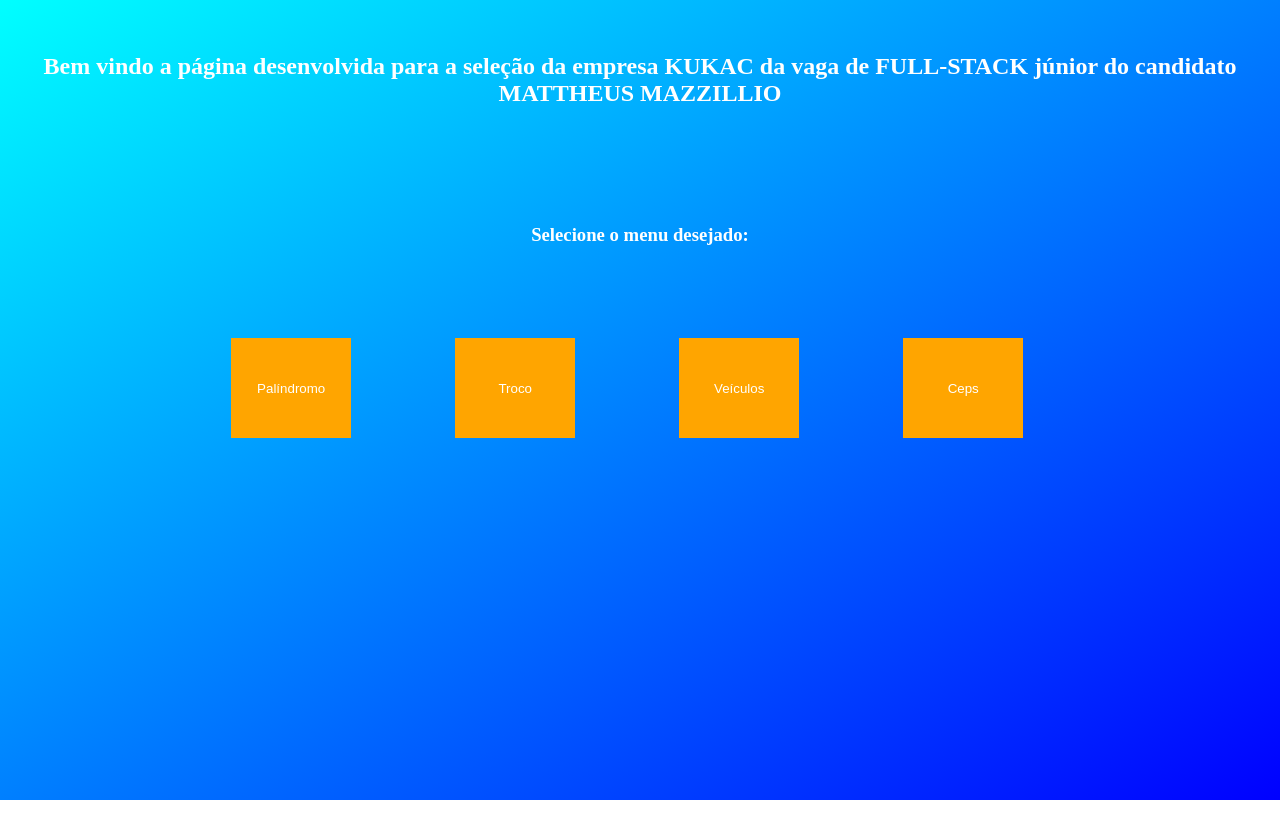
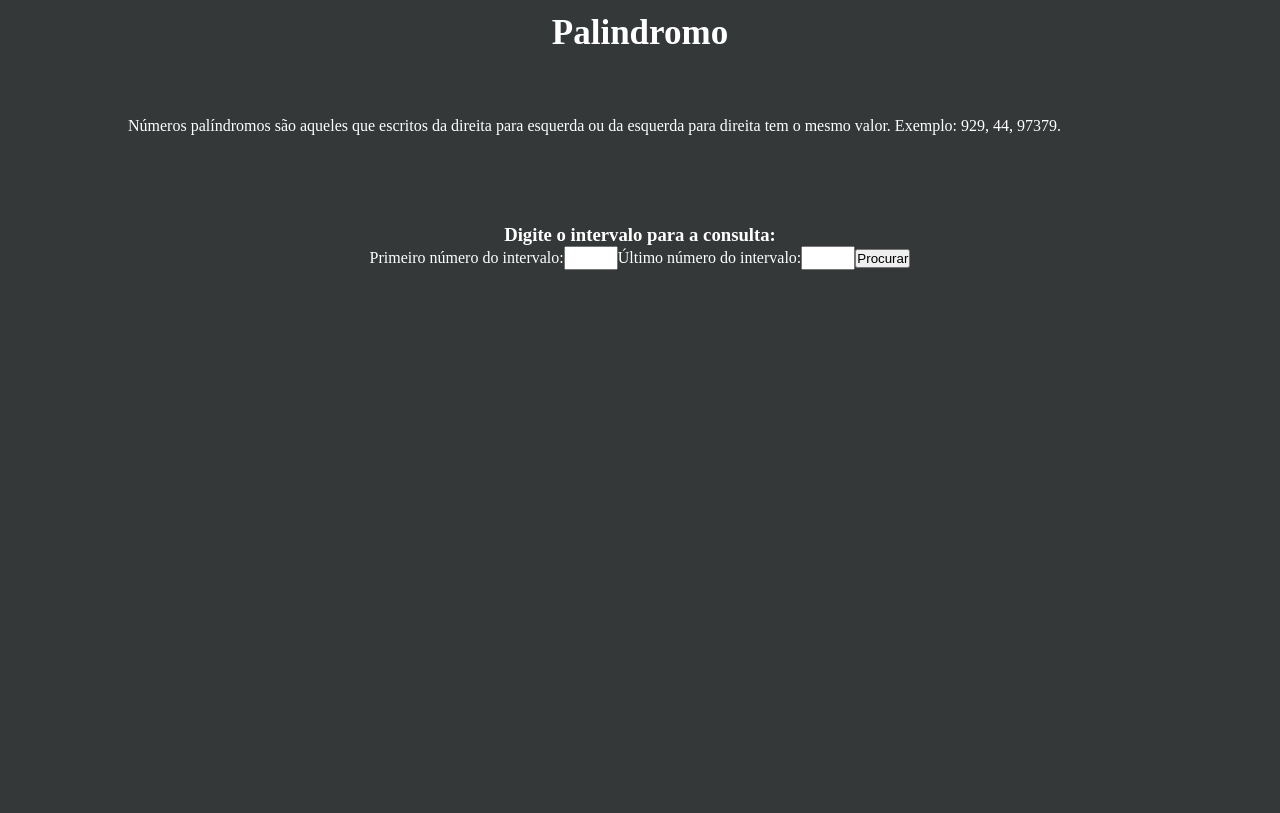
Before and after one commit to mazzillio/Teste-FullStack, a React (Create React App) app in the folder front/: page /palindromo in a window 1280 px wide. Built offline with nearby package versions, Linux system fonts and the light colour scheme.

Commit message:
Feitas as paginas de Palindrome e Troco

```diff
--- a/front/package.json
+++ b/front/package.json
@@ -10,6 +10,7 @@
     "react": "^17.0.2",
     "react-dom": "^17.0.2",
     "react-router": "^6.2.1",
+    "react-router-dom": "^6.2.1",
     "react-scripts": "5.0.0",
     "web-vitals": "^2.1.0"
   },
--- a/front/public/index.css
+++ b/front/public/index.css
@@ -2,3 +2,7 @@
     margin: 0;
     padding: 0;
 }
+#root{
+    width: 100vw;
+    height: 100vh;
+}
--- a/front/src/App.js
+++ b/front/src/App.js
@@ -5,16 +5,17 @@
   return (
     <div className={styles.App}>
       <header className={styles.AppHeader}>
-          <h2>Bem vindo a página desenvolvida para a seleção da empresa KUKAC da vaga de FULL-STACK júnior
+          <h1>Bem vindo</h1>
+          <h4>Página desenvolvida para a seleção da empresa KUKAC da vaga de FULL-STACK júnior
             do candidato MATTHEUS MAZZILLIO
-          </h2>
+          </h4>
       </header>
       <main className={styles.Main}>
-        <h3>Selecione o menu desejado:</h3>
+        <h2>Selecione o menu desejado:</h2>
         <section className={styles.SectionBtns}>
           <BtnRedirect title='Palíndromo' link='/palindromo'/>
           <BtnRedirect title='Troco' link='/troco'/>
-          <BtnRedirect title='Veículos' link='/ceiculos'/>
+          <BtnRedirect title='Veículos' link='/veiculos'/>
           <BtnRedirect title='Ceps' link='/ceps'/>
         </section>
       </main>
--- a/front/src/assets/app.module.css
+++ b/front/src/assets/app.module.css
@@ -1,26 +1,31 @@
 .App{
-    width: 100vw;
     height: 100vh;
-    background-image: linear-gradient(to bottom right,aqua,blue);
+    background-color: #353839;
+    color:white;
     margin:0;
-    padding: 0;
-    display: block;
+    padding: 3%;
+
 }
 .AppHeader{
-    color:white;
-    height: 20vh;
-    display: flex;
+    display: block;
     text-align: center;
     align-items: center;
 }
+.AppHeader h1{
+    font-weight: bolder;
+    font-size: 60px;
+}
+.AppHeader h4{
+    padding-top: 3%;
+}
 .Main{
-    padding: 5% ;
     text-align: center;
-    color:white
+    margin-top: 5%;
 }
+
 .SectionBtns{
-    width:70vw;
-    padding: 8% 10% 0 10%;
+    width:75vw;
+    padding: 4% 10% 0 10%;
     display: flex;
     justify-content: space-around;
 
--- a/front/src/assets/btnRedirects.module.css
+++ b/front/src/assets/btnRedirects.module.css
@@ -1,12 +1,19 @@
 .btn{
-    width:120px;
-    height: 100px;
-    background-color: orange;
-    color:white;
+    width:220px;
+    height: 120px;
+    background-color: #98ff98;
     border-style: none;
+    border:2px dolid;
+    border-radius: 10px;
+    font-size: 30px;
+    text-shadow: 0.5px 0.5px #696969;
+    color:#696969;
 
 }
+.link{
+    text-decoration: none;
+}
 .btn:hover{
-    background-color: yellow;
+    /*background-color: ;*/
     cursor: pointer;
 }
--- /dev/null
+++ b/front/src/assets/palindromo.module.css
@@ -0,0 +1,35 @@
+.div{
+    height: 100vh;
+    background-color: #353839;
+    display: block;
+    text-align: center;
+    color:white;
+    padding-top: 1%;
+    justify-content: center;
+}
+header p{
+    margin-top: 5%;
+}
+.Main{
+    margin-top: 7%;
+}
+section input{
+    height: 20px;
+    width: 50px;
+}
+.sectionList{
+    height: 100%;
+}
+.list{
+    margin-top:2%;
+    background-color:#353839 ;
+    color:white;
+    display: grid;
+    grid-template-columns: repeat(5,1fr);
+    list-style: none;
+}
+.list li{
+    font-size: 18px;
+    font-weight: bolder;
+    margin: 1%;
+}
--- /dev/null
+++ b/front/src/assets/troco.module.css
@@ -0,0 +1,22 @@
+.div{
+    height: 100vh;
+    background-color: #353839;
+    display: block;
+    text-align: center;
+    color:white;
+    padding-top: 1%;
+    justify-content: center;
+}
+header h1{
+    font-weight: bolder;
+    font-size: 35px;
+}
+header p{
+    margin-top: 5%;
+    padding:0 10%;
+    max-width: 80vw;
+    text-align: justify;
+}
+.divSessao{
+    margin-top: 7%;
+}
--- a/front/src/components/btnRedirect.js
+++ b/front/src/components/btnRedirect.js
@@ -1,12 +1,15 @@
+import { Link } from 'react-router-dom'
 import styles from '../assets/btnRedirects.module.css'
 
 export default function BtnRedirect({link,title}){
 
     return(
-        <button className={styles.btn}
-        onClick={()=>window.open(link,'_blank')}>
-            {title}
-        </button>
+        <Link className={styles.link} to={link}>
+            <button className={styles.btn}>
+                    {title}
+
+            </button>
+        </Link>
     )
 
 }
--- /dev/null
+++ b/front/src/components/palindromo.js
@@ -0,0 +1,58 @@
+import { useEffect, useState } from 'react'
+import styles from '../assets/palindromo.module.css'
+import {api} from '../services/api'
+export default function Palindromo()
+{
+    const [ini,setIni]=useState(0)
+    const [fim,setFim]=useState(0)
+    const [palindromos,setPalindromos]=useState([])
+    const handle=(value,set)=>{
+        set(value)
+    }
+    const getData=async(ini,fim)=>{
+
+        try {
+            const result = await api.get(`/palindromo/${ini}/${fim}/`)
+            console.log(result.data.numeros)
+            setPalindromos(result.data.numeros)
+        } catch (error) {
+            console.log(error.messge)
+        }
+    }
+    return (
+       <div className={styles.div}>
+           <header>
+                <h1>Palindromo</h1>
+                <p>Números palíndromos são aqueles que escritos da direita para esquerda ou da esquerda para direita tem o mesmo valor.
+                Exemplo: 929, 44, 97379.
+                </p>
+           </header>
+           <div className={styles.Main}>
+               <h3>Digite o intervalo para a consulta:</h3>
+               <section>
+
+                    <label for="numeroIni">Primeiro número do intervalo:</label>
+                    <input type="text" placeholder='' id="numeroIni" onChange={(e)=>handle(e.target.value,setIni)}/>
+
+
+
+                    <label for="numeroFim">Último número do intervalo:</label>
+                    <input type="text" placeholder='' id="numeroFim" onChange={(e)=>handle(e.target.value,setFim)}/>
+
+
+                    <button onClick={()=>getData(ini,fim)}>Procurar</button>
+               </section>
+               <section className={styles.sectionList}>
+                   <ul className={styles.list}>
+                       {
+                           palindromos?palindromos.map((numero,key)=>{
+                                return(<li key={key}>{numero}</li>)
+                           })
+                           :null
+                       }
+                   </ul>
+               </section>
+           </div>
+       </div>
+    )
+}
--- /dev/null
+++ b/front/src/components/troco.js
@@ -0,0 +1,65 @@
+
+import styles from '../assets/troco.module.css'
+import { api } from '../services/api'
+import { useState } from 'react/cjs/react.development'
+export default function Troco()
+{
+    const  [valor,setValor]=useState(0.0)
+    const  [pagamento,setPagamento]=useState(0.0)
+    const  [resultados,setResultados]=useState([])
+    const handle=(value,set)=>{
+        set(value)
+    }
+    const getData=async(pagamento,compra)=>{
+        try {
+            const result = await api.get(`/notas/${pagamento}/${valor}/`)
+            console.log('resultado',result)
+            setResultados(result.data)
+        } catch (error) {
+            console.log('Error',error.message)
+        }
+    }
+    return(
+        <div className={styles.div}>
+            <header>
+                <h1>Troco</h1>
+                <p>Suponha que um caixa disponha apenas de notas de 1, 10 e 100 reais. Considerando que alguém está pagando uma compra, escreva um algoritmo que mostre o número mínimo de notas que o caixa deve fornecer como troco.
+                Mostre também: o valor da compra, o valor do troco e a quantidade de cada tipo de nota do troco. Suponha que o sistema monetário não utilize moedas.
+                O valor da compra e o valor de dinheiro entregue ao caixa deve ser informado pelo usuário.
+                </p>
+           </header>
+           <div className={styles.divSessao}>
+               <h2>Digite valores para a consulta:</h2>
+               <section>
+                 <label for="valor">Digite o Valor da Forma de Pagamento:</label>
+                 <input type="text" placeholder='' id="valor" onChange={(e)=>handle(e.target.value,setPagamento)}/>
+
+
+
+                 <label for="numeroFim">Digite o valor da Compra</label>
+                 <input type="text" placeholder='' id="numeroFim" onChange={(e)=>handle(e.target.value,setValor)}/>
+
+
+                 <button onClick={()=>getData(pagamento,valor)}>Verificar Pagamento</button>
+               </section>
+               <section style={{display:resultados.length===0?'none':''}}>
+                             <h4>
+                                Valor do pagamento:
+                            </h4>
+                            <p>R$ {resultados.DinheiroEntregue}</p>
+                            <h4>
+                                Valor da Compra:
+                            </h4>
+                            <p>R$ {resultados.ValorCompra}</p>
+                            <h4>Troco:</h4>
+                            <ul>
+                                <li>{resultados.ValorTroco.note1} notas de 1</li>
+                                <li>{resultados.ValorTroco.note10} notas de 10</li>
+                                <li>{resultados.ValorTroco.note100} notas de 100</li>
+                            </ul>
+               </section>
+           </div>
+        </div>
+    )
+
+}
--- a/front/src/index.js
+++ b/front/src/index.js
@@ -2,10 +2,19 @@
 import ReactDOM from 'react-dom';
 import App from './App';
 
+import {BrowserRouter,Routes,Route} from 'react-router-dom'
+import Palindromo from './components/palindromo';
+import Troco from './components/troco';
 
 ReactDOM.render(
   <React.StrictMode>
-    <App />
+    <BrowserRouter>
+        <Routes>
+            <Route path="/" element={<App />}/>
+            <Route path="/palindromo" element ={<Palindromo/>}/>
+            <Route path="/troco" element={<Troco/>} />
+        </Routes>
+    </BrowserRouter>
   </React.StrictMode>,
   document.getElementById('root')
 );
--- /dev/null
+++ b/front/src/services/api.js
@@ -0,0 +1,6 @@
+import axios from "axios";
+
+const  api=axios.create({
+        baseURL:'http://localhost:3500'
+})
+export{api}
```
Also changed, not shown: 1 other file (tests, documents, lock files or other folders).
